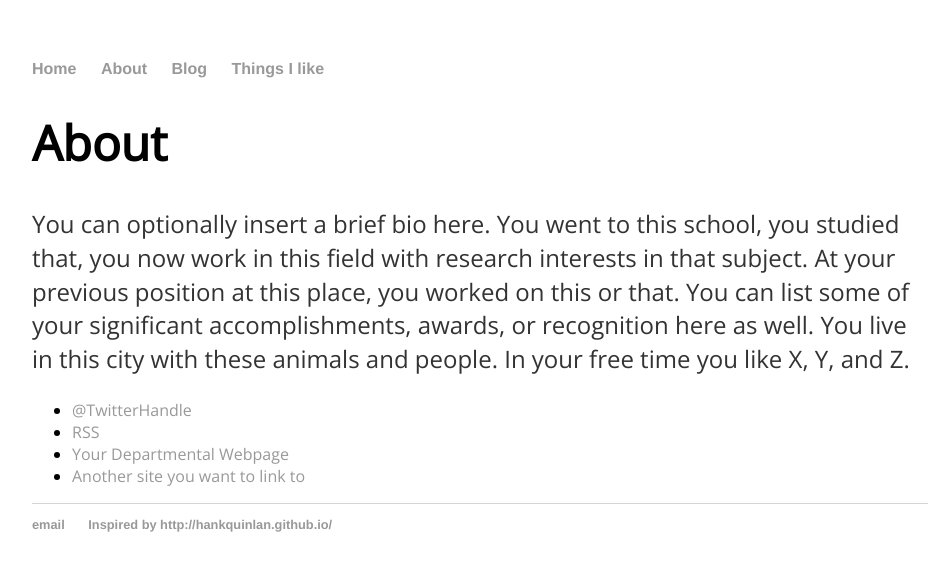
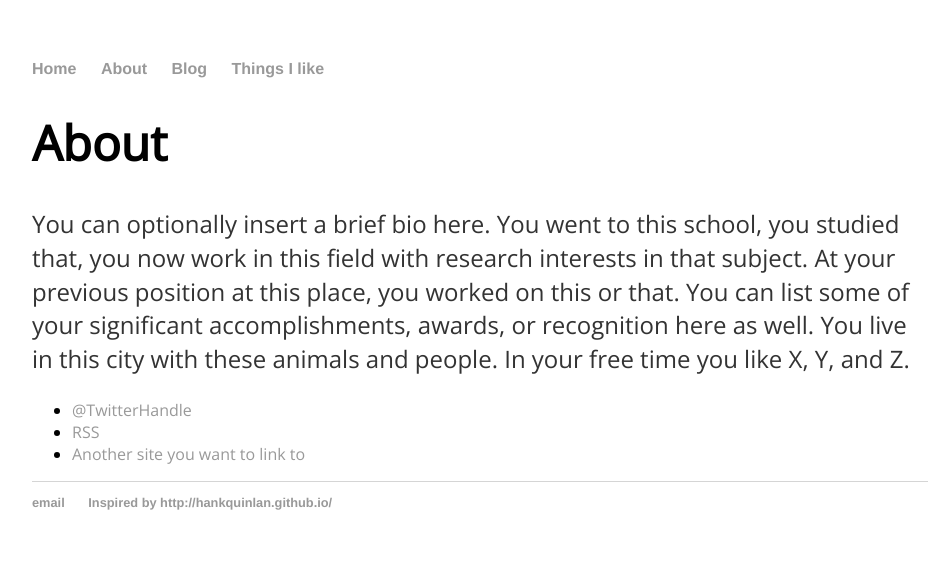
Before and after one commit to damnArin/damnArin.github.io, a Jekyll site: the page built from about/index.html, in a window 1280 px wide. Shown: the top 571 px of the page, without its empty margins (160-1101 px from the left). Built offline with Jekyll 4.4.1, drawn with Linux system fonts in a browser that asks for light colours.

```diff
--- a/about/index.html
+++ b/about/index.html
@@ -12,7 +12,7 @@ title: Aami
 			<ul class="contacts">
 				<li><a href="#">@TwitterHandle</a></li>
 				<li><a href='http://joelglovier.com/feed.xml' rel='alternate' type='application/atom+xml'>RSS</a></li>
-				<li><a href="#">Your Departmental Webpage</a></li>
+				<link href='http://joelglovier.com/feed.xml' rel='alternate' type='application/atom+xml'>
 				<li><a href="#">Another site you want to link to</a></li>
 				</ul>
 		</div>
```
